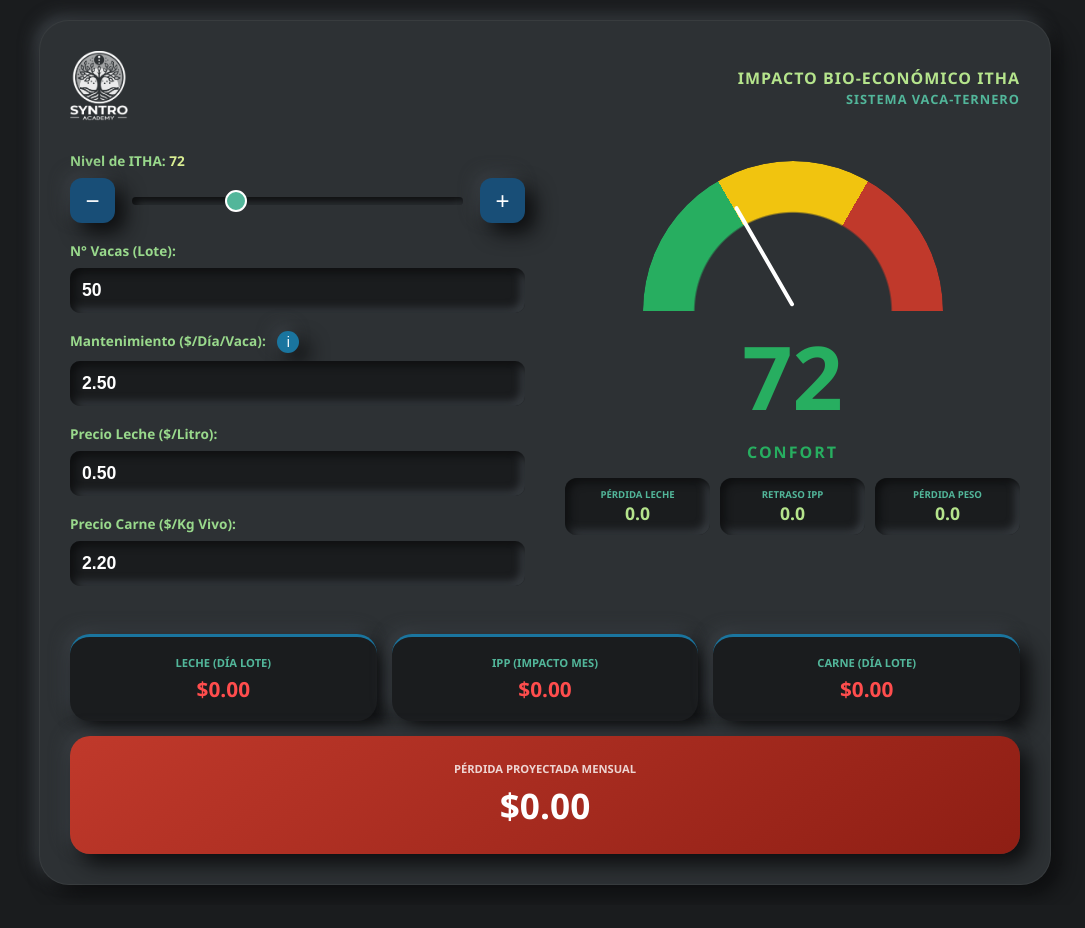
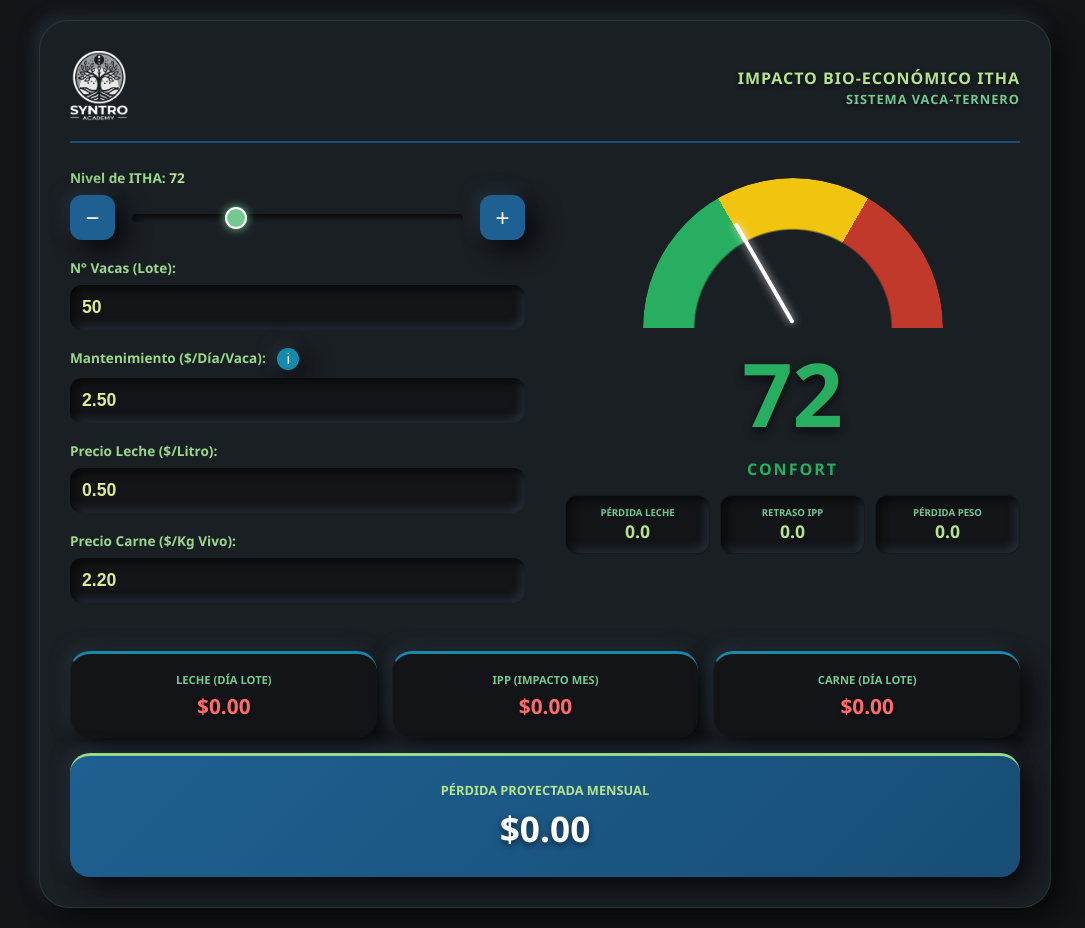
Before and after one commit to juansuarez2011-png/Costoitha, a plain HTML site: page index.html in a window 1280 px wide. Shown: the whole page, without its empty margins (95-1180 px from the left). Before the commit the page ends 905 px from the top, so only its background shows below. Drawn offline with Linux system fonts and the light colour scheme.

Commit message:
Update color variables and styles in index.html

```diff
--- a/index.html
+++ b/index.html
@@ -9,19 +9,19 @@
             --s-1: #d9ed92; --s-2: #b5e48c; --s-3: #99d98c;
             --s-4: #76c893; --s-5: #52b69a; --s-6: #34a0a4;
             --s-7: #168aad; --s-8: #1a759f; --s-9: #1e6091; --s-10: #184e77;
-            --bg: #1a1c1e;
-            --card-bg: #2d3134;
+            --bg: #121417;
+            --card-bg: #1a1f24;
             --text: #ffffff;
-            --danger: #ff4d4d;
-            --shadow: 10px 10px 20px #0d0e0f, -5px -5px 15px #3a3f44;
-            --inset: inset 4px 4px 8px #0d0e0f, inset -4px -4px 8px #3a3f44;
+            --danger: #ff6b6b;
+            --shadow: 10px 10px 25px #08090a, -5px -5px 15px #262f38;
+            --inset: inset 4px 4px 8px #08090a, inset -4px -4px 8px #262f38;
         }
 
         body { background: var(--bg); color: var(--text); font-family: 'Segoe UI', sans-serif; display: flex; justify-content: center; padding: 20px; margin: 0; }
-        .calculator-card { background: var(--card-bg); padding: 30px; border-radius: 30px; width: 100%; max-width: 950px; box-shadow: var(--shadow); border: 1px solid rgba(255,255,255,0.05); position: relative; }
-        .header { display: flex; justify-content: space-between; align-items: center; margin-bottom: 25px; }
+        .calculator-card { background: var(--card-bg); padding: 30px; border-radius: 30px; width: 100%; max-width: 950px; box-shadow: var(--shadow); border: 1px solid rgba(118, 200, 147, 0.15); position: relative; }
+        .header { display: flex; justify-content: space-between; align-items: center; margin-bottom: 25px; border-bottom: 2px solid var(--s-10); padding-bottom: 15px; }
         .logo-container img { height: 70px; width: auto; }
-        h1 { font-size: 1rem; text-transform: uppercase; letter-spacing: 1px; color: var(--s-2); margin: 0; text-align: right; line-height: 1.2; }
+        h1 { font-size: 1rem; text-transform: uppercase; letter-spacing: 1px; color: var(--s-2); margin: 0; text-align: right; line-height: 1.2; text-shadow: 0 2px 4px rgba(0,0,0,0.5); }
 
         .main-layout { display: grid; grid-template-columns: 1fr 1fr; gap: 40px; }
         @media (max-width: 768px) { .main-layout { grid-template-columns: 1fr; } }
@@ -29,16 +29,19 @@
         .control-group { margin-bottom: 18px; position: relative; }
         label { display: block; font-size: 0.85rem; font-weight: bold; margin-bottom: 8px; color: var(--s-3); }
 
-        .info-btn { background: var(--s-8); border: none; color: white; border-radius: 50%; width: 22px; height: 22px; font-size: 14px; cursor: pointer; margin-left: 8px; vertical-align: middle; transition: 0.3s; box-shadow: var(--shadow); }
+        .info-btn { background: var(--s-7); border: none; color: white; border-radius: 50%; width: 22px; height: 22px; font-size: 14px; cursor: pointer; margin-left: 8px; vertical-align: middle; transition: 0.3s; box-shadow: var(--shadow); }
         .info-btn:hover { background: var(--s-5); transform: scale(1.1); }
 
         .itha-controls { display: flex; align-items: center; gap: 15px; }
-        .btn-step { width: 45px; height: 45px; border-radius: 12px; border: none; background: var(--s-10); color: white; font-size: 1.5rem; cursor: pointer; box-shadow: var(--shadow); transition: 0.2s; }
+        .btn-step { width: 45px; height: 45px; border-radius: 12px; border: none; background: var(--s-9); color: white; font-size: 1.5rem; cursor: pointer; box-shadow: var(--shadow); transition: 0.2s; }
+        .btn-step:hover { background: var(--s-7); transform: translateY(-1px); }
 
-        input[type="range"] { flex-grow: 1; appearance: none; background: transparent; }
+        input[type="range"] { flex-grow: 1; appearance: none; background: transparent; cursor: pointer; }
         input[type="range"]::-webkit-slider-runnable-track { height: 8px; background: var(--bg); border-radius: 4px; box-shadow: var(--inset); }
-        input[type="range"]::-webkit-slider-thumb { appearance: none; height: 22px; width: 22px; background: var(--s-5); border-radius: 50%; margin-top: -7px; cursor: pointer; border: 2px solid white; }
-        input[type="number"] { width: 100%; border: none; padding: 12px; border-radius: 10px; background: var(--bg); color: white; font-weight: bold; font-size: 1.1rem; box-shadow: var(--inset); outline: none; box-sizing: border-box; }
+        input[type="range"]::-webkit-slider-thumb { appearance: none; height: 22px; width: 22px; background: var(--s-4); border-radius: 50%; margin-top: -7px; cursor: pointer; border: 2px solid white; box-shadow: 0 0 10px var(--s-4); }
+
+        input[type="number"] { width: 100%; border: none; padding: 12px; border-radius: 12px; background: var(--bg); color: var(--s-1); font-weight: bold; font-size: 1.1rem; box-shadow: var(--inset); outline: none; box-sizing: border-box; }
+        input[type="number"]:focus { border: 1px solid var(--s-5); }
 
         .visual-section { text-align: center; display: flex; flex-direction: column; align-items: center; }
         .gauge-container { position: relative; width: 300px; height: 150px; overflow: hidden; margin-top: 10px; }
@@ -70,36 +73,37 @@
             transition: transform 0.5s cubic-bezier(0.175, 0.885, 0.32, 1.275);
             z-index: 5;
             border-radius: 4px;
+            box-shadow: 0 0 8px rgba(255,255,255,0.8);
         }
 
-        .display-val { font-size: 5.5rem; font-weight: 800; margin: 5px 0; }
+        .display-val { font-size: 5.5rem; font-weight: 800; margin: 5px 0; text-shadow: 0 4px 10px rgba(0,0,0,0.6); }
         .status-text { font-weight: bold; text-transform: uppercase; letter-spacing: 2px; font-size: 1rem; margin-bottom: 15px; }
 
         .tech-metrics { display: grid; grid-template-columns: repeat(3, 1fr); gap: 10px; width: 100%; }
-        .tech-card { background: var(--bg); padding: 10px; border-radius: 12px; box-shadow: var(--inset); text-align: center; }
-        .tech-card span { display: block; font-size: 0.6rem; font-weight: 900; color: var(--s-5); text-transform: uppercase; }
+        .tech-card { background: var(--bg); padding: 10px; border-radius: 12px; box-shadow: var(--inset); text-align: center; border: 1px solid rgba(255,255,255,0.02); }
+        .tech-card span { display: block; font-size: 0.6rem; font-weight: 900; color: var(--s-4); text-transform: uppercase; }
         .tech-card strong { font-size: 1.1rem; color: var(--s-2); }
 
         .results-grid { display: grid; grid-template-columns: repeat(3, 1fr); gap: 15px; margin-top: 30px; }
-        .res-card { background: var(--bg); padding: 18px; border-radius: 20px; text-align: center; box-shadow: var(--shadow); border-top: 3px solid var(--s-8); }
-        .res-card span { display: block; font-size: 0.7rem; color: var(--s-5); text-transform: uppercase; font-weight: 800; margin-bottom: 5px; }
-        .res-card strong { font-size: 1.3rem; color: var(--danger); }
+        .res-card { background: var(--bg); padding: 18px; border-radius: 20px; text-align: center; box-shadow: var(--shadow); border-top: 3px solid var(--s-7); border-left: 1px solid rgba(255,255,255,0.03); }
+        .res-card span { display: block; font-size: 0.7rem; color: var(--s-4); text-transform: uppercase; font-weight: 800; margin-bottom: 5px; }
+        .res-card strong { font-size: 1.3rem; color: var(--danger); text-shadow: 0 2px 4px rgba(0,0,0,0.4); }
 
-        .total-box { grid-column: span 3; background: linear-gradient(145deg, #c0392b, #8e1e14); border: none; padding: 25px; }
-        .total-box span { color: rgba(255,255,255,0.8); }
-        .total-box strong { color: white; font-size: 2.2rem; }
+        .total-box { grid-column: span 3; background: linear-gradient(135deg, var(--s-9), var(--s-10)); border: none; padding: 25px; box-shadow: var(--shadow); border-top: 3px solid var(--s-3) !important; }
+        .total-box span { color: var(--s-2); font-size: 0.8rem; }
+        .total-box strong { color: white; font-size: 2.2rem; text-shadow: 0 3px 6px rgba(0,0,0,0.5); }
 
         .modal { display: none; position: fixed; z-index: 100; left: 0; top: 0; width: 100%; height: 100%; background-color: rgba(0,0,0,0.85); backdrop-filter: blur(8px); }
-        .modal-content { background: var(--card-bg); margin: 5% auto; padding: 30px; border-radius: 25px; width: 90%; max-width: 550px; box-shadow: var(--shadow); border: 1px solid var(--s-8); position: relative; }
+        .modal-content { background: var(--card-bg); margin: 5% auto; padding: 30px; border-radius: 25px; width: 90%; max-width: 550px; box-shadow: var(--shadow); border: 1px solid var(--s-7); position: relative; }
         .modal-header { color: var(--s-2); font-size: 1.2rem; margin-bottom: 20px; font-weight: bold; border-bottom: 2px solid var(--s-9); padding-bottom: 10px; }
         .modal-body { font-size: 0.95rem; line-height: 1.6; color: #efefef; }
 
-        .maint-table { width: 100%; margin-top: 15px; border-collapse: collapse; background: var(--bg); border-radius: 10px; overflow: hidden; }
-        .maint-table th, .maint-table td { padding: 12px; text-align: left; border-bottom: 1px solid #3a3f44; }
+        .maint-table { width: 100%; margin-top: 15px; border-collapse: collapse; background: var(--bg); border-radius: 10px; overflow: hidden; box-shadow: var(--inset); }
+        .maint-table th, .maint-table td { padding: 12px; text-align: left; border-bottom: 1px solid #262f38; }
         .maint-table th { background: var(--s-10); color: var(--s-2); font-size: 0.8rem; text-transform: uppercase; }
 
         .close-btn { position: absolute; right: 20px; top: 15px; color: #fff; font-size: 30px; cursor: pointer; opacity: 0.6; }
-        .close-btn:hover { opacity: 1; }
+        .close-btn:hover { opacity: 1; color: var(--s-2); }
     </style>
 </head>
 <body>
@@ -107,13 +111,13 @@
 <div class="calculator-card">
     <div class="header">
         <div class="logo-container"><img src="logo.png" alt="Syntro Academy"></div>
-        <h1>Impacto Bio-Económico ITHA<br><span style="color:var(--s-5); font-size:0.8rem;">Sistema Vaca-Ternero</span></h1>
+        <h1>Impacto Bio-Económico ITHA<br><span style="color:var(--s-4); font-size:0.8rem;">Sistema Vaca-Ternero</span></h1>
     </div>
 
     <div class="main-layout">
         <div class="input-section">
             <div class="control-group">
-                <label>Nivel de ITHA: <span id="itha-num" style="color:var(--s-1)">72</span></label>
+                <label>Nivel de ITHA: <span id="itha-num" style="color:var(--s-2)">72</span></label>
                 <div class="itha-controls">
                     <button class="btn-step" onclick="changeItha(-1)">−</button>
                     <input type="range" id="itha-slider" min="60" max="100" value="72">
@@ -158,7 +162,7 @@
         <span class="close-btn" onclick="closeModal()">&times;</span>
         <div class="modal-header">Análisis de Mantenimiento Dinámico</div>
         <div class="modal-body">
-            <p>Este costo diario asegura la supervivencia y salud de <strong id="m-count">50</strong> vacas y sus terneros antes de producir.</p>
+            <p>Este costo diario asegura la supervivencia y salud de <strong id="m-count" style="color:var(--s-2)">50</strong> vacas y sus terneros antes de producir.</p>
 
             <table class="maint-table">
                 <thead>
@@ -262,9 +266,9 @@
         let $ipp = (diasIppVaca * n) * cm;
         let $peso = (kgPerdVaca * n) * pc;
 
-        document.getElementById('r-leche').innerText = '$' + $leche.toLocaleString(undefined, {minimumFractionDigits:2});
-        document.getElementById('r-ipp').innerText = '$' + $ipp.toLocaleString(undefined, {minimumFractionDigits:2});
-        document.getElementById('r-peso').innerText = '$' + $peso.toLocaleString(undefined, {minimumFractionDigits:2});
+        document.getElementById('r-leche').innerText = '$' +$leche.toLocaleString(undefined, {minimumFractionDigits:2});
+        document.getElementById('r-ipp').innerText = '$' +$ipp.toLocaleString(undefined, {minimumFractionDigits:2});
+        document.getElementById('r-peso').innerText = '$' +$peso.toLocaleString(undefined, {minimumFractionDigits:2});
 
         let totalMes = ($leche * 30) + $ipp + ($peso * 30);
         document.getElementById('r-total').innerText = '$' + totalMes.toLocaleString(undefined, {minimumFractionDigits:2, maximumFractionDigits:2});
```
